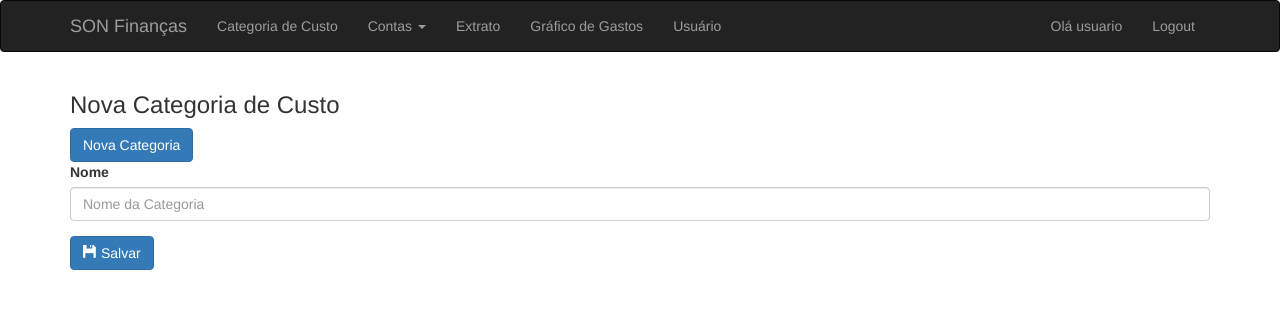
After one commit to joathan/son-financas, a PHP site: template templates/category-costs/create.html.twig in a window 1280 px wide. The commit adds this page. Shown: the top 309 px of the page. Run offline with PHP 8.4, Linux system fonts and the light colour scheme; the template is opened without the code that fills it, so the values that code supplies are empty; some libraries are stand-ins or nearby versions.

Commit message:
implementando create de categoria

```diff
--- a/src/Models/CategoryCost.php
+++ b/src/Models/CategoryCost.php
@@ -6,5 +6,8 @@ use Illuminate\Database\Eloquent\Model;
 
 class CategoryCost extends Model
 {
+    protected $fillable = [
+        'name'
+    ];
 
 }
--- /dev/null
+++ b/templates/category-costs/create.html.twig
@@ -0,0 +1,17 @@
+{% extends "layout.html.twig" %}
+
+{% block content %}
+<div class="container">
+    <h3>Nova Categoria de Custo</h3>
+    <a href="#" class="btn btn-primary">Nova Categoria</a>
+    <form action="/category-costs/store" method="post">
+        <div class="form-group">
+            <label class="control-label" for="name">Nome</label>
+            <input type="text" class="form-control" id="name" name="name" placeholder="Nome da Categoria">
+        </div>
+        <button type="submit" class="btn btn-primary">
+            <span class="glyphicon glyphicon-floppy-disk"></span>
+            Salvar
+        </button>
+</div>
+{% endblock %}
```
Also changed, not shown: public/index.php (+17 -5 lines), src/Application.php (+7 -0 lines).
